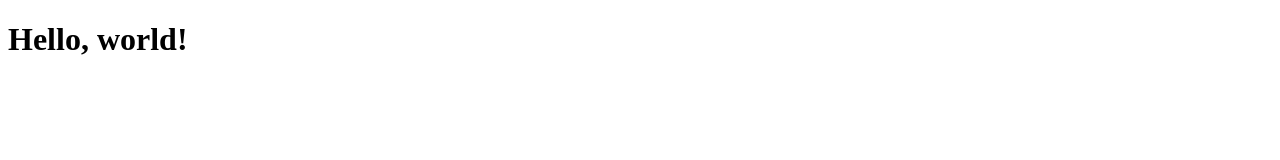
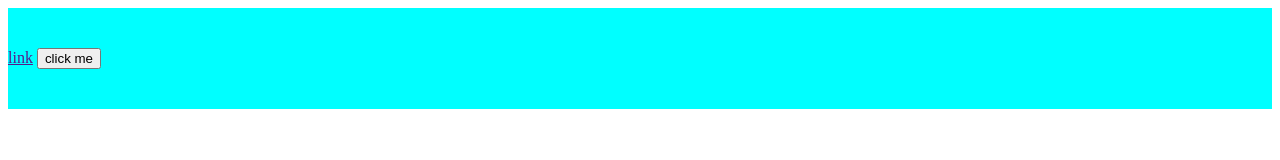
Before and after one commit to ErazorWhite/team-work-1, a plain HTML site: page index.html in a window 1280 px wide. Drawn offline with Linux system fonts and the light colour scheme.

Commit message:
add header

```diff
--- a/index.html
+++ b/index.html
@@ -1,13 +1,16 @@
 <!DOCTYPE html>
 <html lang="en">
-<head>
-    <meta charset="UTF-8">
-    <meta http-equiv="X-UA-Compatible" content="IE=edge">
-    <meta name="viewport" content="width=device-width, initial-scale=1.0">
+  <head>
+    <meta charset="UTF-8" />
+    <meta http-equiv="X-UA-Compatible" content="IE=edge" />
+    <meta name="viewport" content="width=device-width, initial-scale=1.0" />
     <title>Document</title>
-    <link rel="stylesheet" href="./styles/style.css">
-</head>
-<body>
-    <h1>Hello, world!</h1>
-</body>
+    <link rel="stylesheet" href="./styles/style.css" />
+  </head>
+  <body>
+    <header class="header">
+      <a href="">link</a>
+      <button>click me</button>
+    </header>
+  </body>
 </html>
--- a/styles/style.css
+++ b/styles/style.css
@@ -0,0 +1,4 @@
+.header {
+    background-color: aqua;
+    padding: 40px 0;
+}
```
